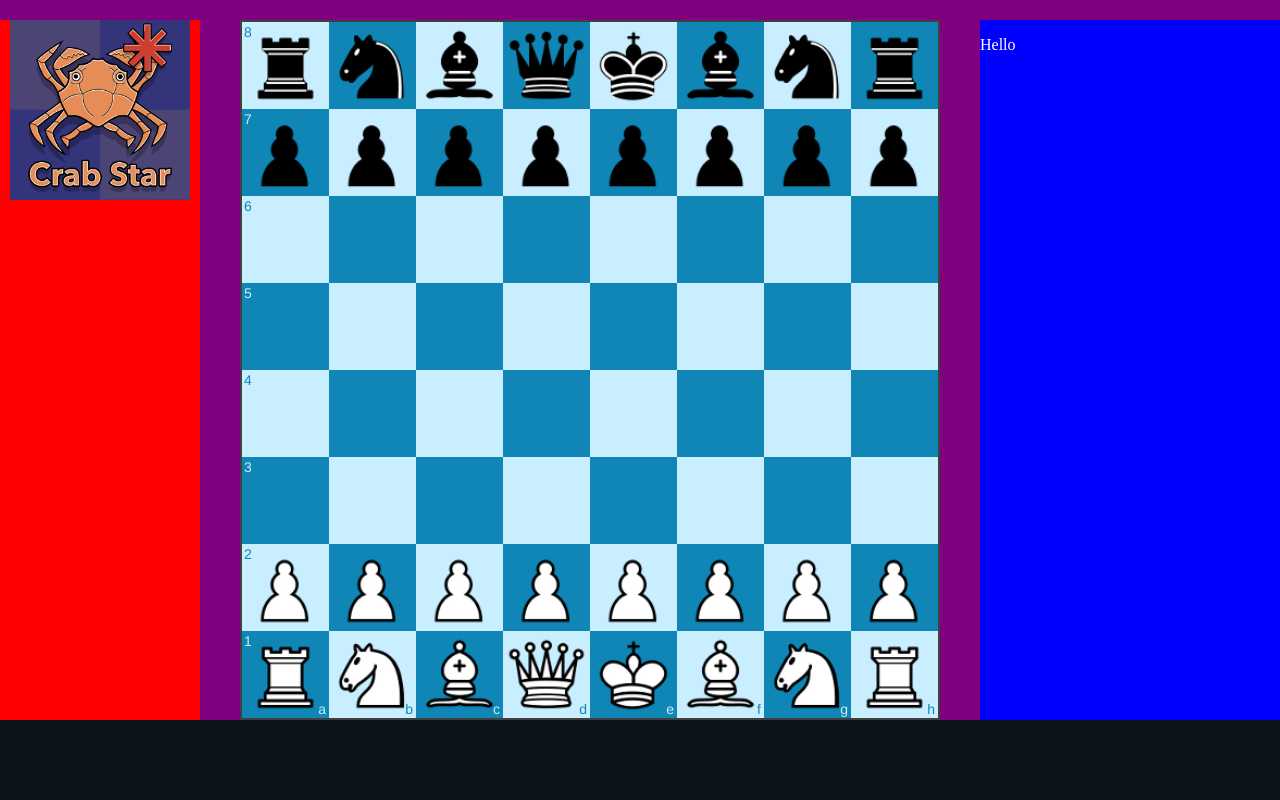
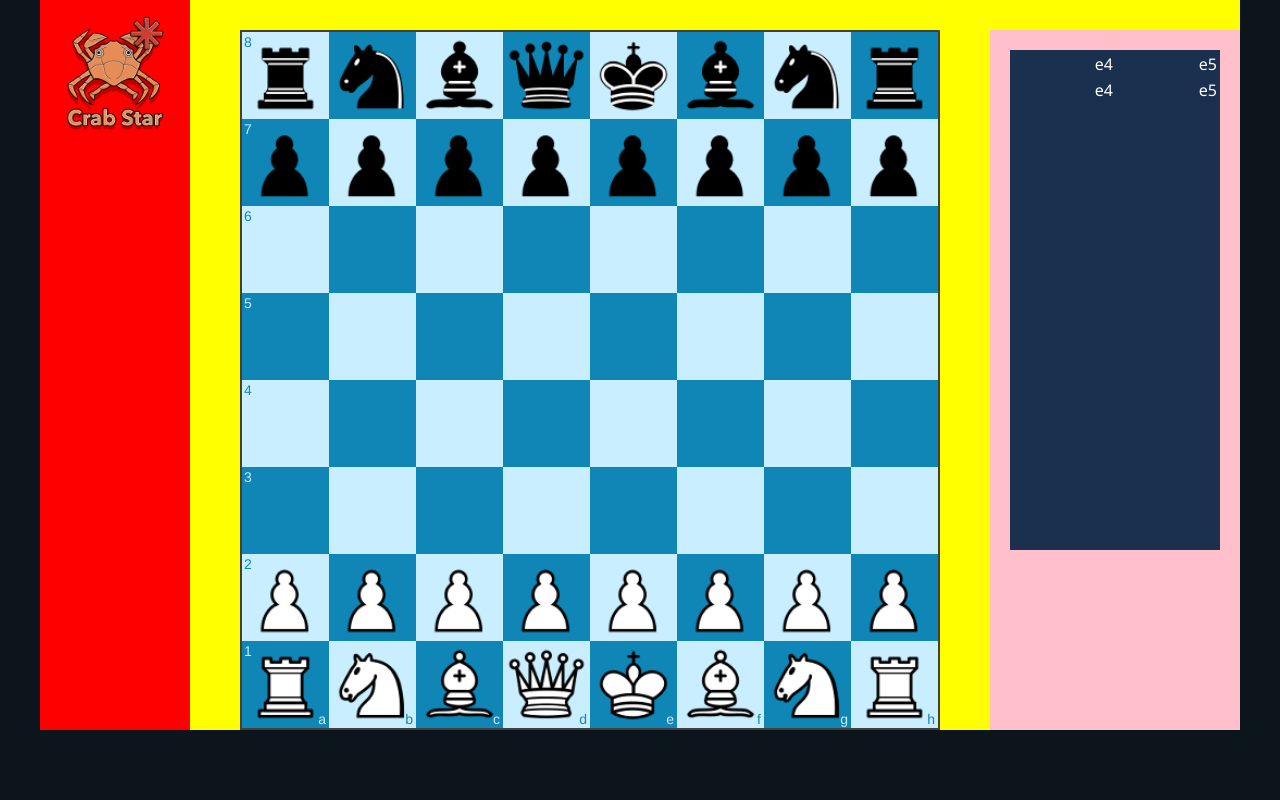
Before and after one commit to samwang2002/CrabStar, a Flask app: page / in a window 1280 px wide. Run offline with Flask 2, Linux system fonts and the light colour scheme; some libraries are stand-ins or nearby versions.

Commit message:
better layout

```diff
--- a/templates/crabstar.html
+++ b/templates/crabstar.html
@@ -14,59 +14,61 @@
         <script src="/static/js/chessboard-1.0.0.js"></script>
 
         <style>
-            html, body {
-                min-width: 100%;
-            }
-
             body {
-                margin: 0;
-                padding: 0;
+                margin: 0px;
+                padding: 0px;
                 background-color: #0d151c;
                 color: white;
+                font-family:'Segoe UI', Tahoma, Geneva, Verdana, sans-serif;
             }
 
             .container {
                 width: 100%;
-                background-color: purple;
+                max-width: 1200px;
+                margin: auto;
                 display: flex;
                 flex-flow: row nonwrap;
-                padding-top: 20px;
+                background-color: yellow;
+                justify-content: center;
             }
 
             .left {
-                width: 200px;
+                width: 150px;
+                padding: 15px;
                 flex-shrink: 0;
                 background-color: red;
-                text-align: center;
-            }
-
-            .center {
-                max-width: 100%;
-                height: 100%;
-                flex-grow: 100;
-                flex-shrink: 100;
-                padding: 30px;
-                background-color: green;
+                box-sizing: border-box;
             }
 
             .right {
-                width: 300px;
-                float: right;
+                padding: 20px;
+                width: 250px;
                 flex-shrink: 0;
-                background-color: blue;
+                margin: 30px 0px 0px 0px;
+                background-color: pink;
+                box-sizing: border-box;
             }
 
             #boardGui {
                 width: 100%;
                 max-width: 700px;
-                flex-shrink: 100;
-                flex-grow: 100;
+                margin: 30px auto 0px auto;
+            }
+
+            #logo {
+                width: 100%;
                 margin: auto;
             }
 
-            #logo {
-                width: 180px;
-                margin: auto;
+            #move-list {
+                background-color: #1b2f4f;
+                width: 100%;
+                height: 500px;
+            }
+
+            #move-list td {
+                width: 100%;
+                text-align: center;
             }
 
             #status, #fen, #pgn {
@@ -79,17 +81,28 @@
     <body>
         <div class="container">
         <div class="left">
-            <img src="/static/img/cs-text-bg.png" id="logo">
+            <img src="/static/img/cs-text-nobg.png" id="logo">
         </div>
 
-        <div id="boardGui">Hello</div>
+        <div id="boardGui"></div>
 <!--
         <div class="center">
             Hi
         </div> -->
 
         <div class="right">
-            <p>Hello</p>
+            <div id="move-list">
+                <table>
+                    <tr>
+                        <td>e4</td>
+                        <td>e5</td>
+                    </tr>
+                    <tr>
+                        <td>e4</td>
+                        <td>e5</td>
+                    </tr>
+                </table>
+            </div>
         </div>
         </div>
 
@@ -214,7 +227,8 @@
 
     // resize board element and then call resize function
     function resizeBoard() {
-        let newWidth = Math.min(window.innerWidth - 500, 700);
+        let containerWidth = Math.min(1200, window.innerWidth);
+        let newWidth = Math.min(containerWidth - 400, 700);
         document.getElementById('boardGui').setAttribute("style", "width: " + newWidth + "px;");
         board.resize();
     }
```
Also changed, not shown: static/img/cs-nobg.png (added), static/img/cs-text-nobg.png (added).
